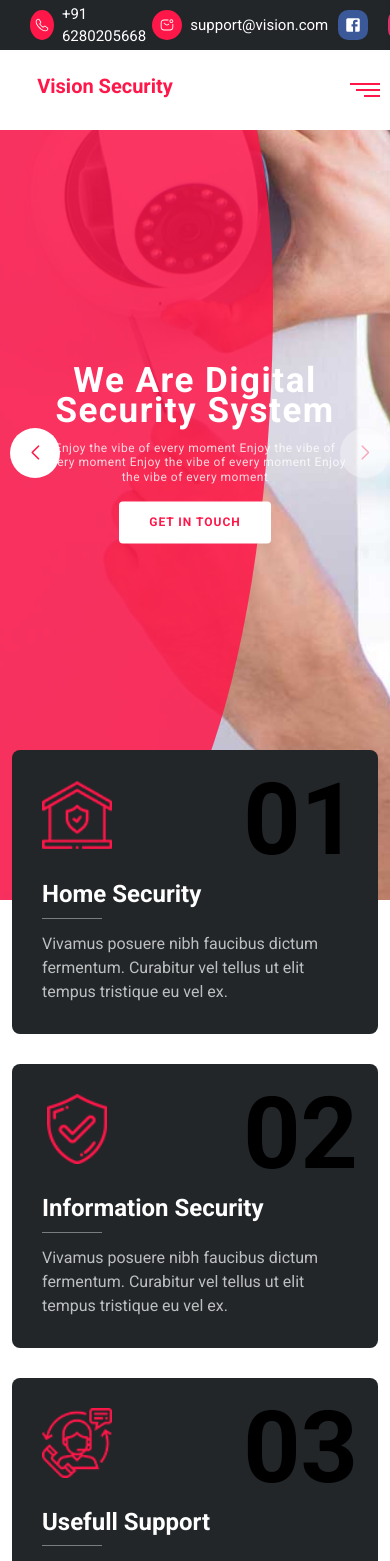
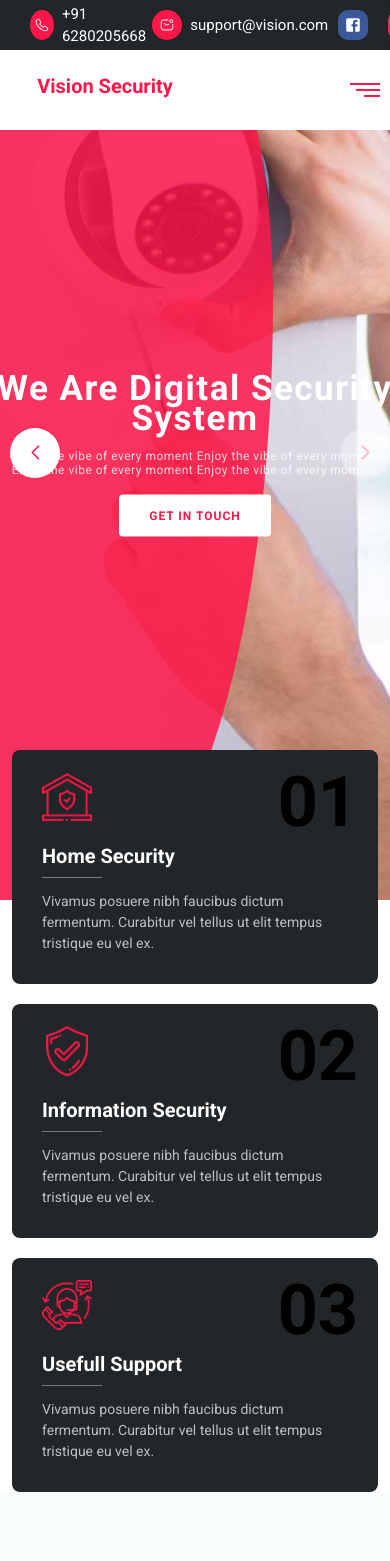
Before and after one commit to Ashish8689/Vision-security, a Next.js app: page / in a window 390 px wide. Shown: the top 1561 px of the page. Built offline with nearby package versions, Linux system fonts and the light colour scheme.

Commit message:
tablet responsive

```diff
--- a/src/components/gallery/Gallery.js
+++ b/src/components/gallery/Gallery.js
@@ -36,10 +36,11 @@ function Gallery() {
                             slidesPerView: 1,
                         },
                         500: {
-                            slidesPerView: 1,
+                            slidesPerView: 2,
                         },
                         640: {
-                            slidesPerView: 4,
+                            slidesPerView: 3,
+                            spaceBetween: 20,
                         },
                         768: {
                             slidesPerView: 3,
--- a/src/styles/banner.css
+++ b/src/styles/banner.css
@@ -125,15 +125,14 @@
     }
 }
 
-@media only screen and (max-width: 768px) {
+@media only screen and (max-width: 767px) {
     .swiper-content-container {
-        position: absolute;
-        left: 10%;
-        width: 100%;
+        width: 500px;
     }
 
     .swiper-content-title {
         font-size: 50px;
+        line-height: 60px;
     }
 }
 
--- a/src/styles/benefits.css
+++ b/src/styles/benefits.css
@@ -36,6 +36,8 @@
     height: 3px;
     background: var(--main-color);
 }
+
+/* *******  Block  ********** */
 
 .benefit-block {
     position: relative;
@@ -94,7 +96,13 @@
     fill: var(--title-color);
 }
 
-@media only screen and (max-width: 768px) {
+@media only screen and (max-width: 767px) {
+    .benefit-header .benefit-title {
+        font-size: 50px;
+        line-height: 50px;
+    }
+
+    /* ******* Block   ******** */
     .benefit-heading {
         font-size: 22px;
     }
--- a/src/styles/purpose.css
+++ b/src/styles/purpose.css
@@ -1,6 +1,5 @@
 .purpose-section {
     padding: 150px 0;
-
     background: linear-gradient(rgba(0, 0, 0, 0.2), rgba(0, 0, 0, 0.15)),
         url('/images/purpose.png') no-repeat;
     background-position: center;
@@ -50,3 +49,9 @@
 .button-container a:hover {
     opacity: 0.8;
 }
+
+@media only screen and (max-width: 767px) {
+    .purpose-header .purpose-title {
+        font-size: 50px;
+    }
+}
--- a/src/styles/quick-service.css
+++ b/src/styles/quick-service.css
@@ -78,3 +78,27 @@
     opacity: 0.7;
     margin: 0;
 }
+
+@media (max-width: 767px) {
+    .quick-service-block-container {
+        grid-column-gap: 20px;
+        grid-row-gap: 20px;
+    }
+
+    .quick-service-block .quick-service-block-header .quick-service-count {
+        font-size: 70px;
+    }
+
+    .quick-service-block .service-icon-container .icon {
+        width: 50px;
+        height: 50px;
+    }
+
+    .quick-service-block .service-content .service-title {
+        font-size: 20px;
+    }
+
+    .quick-service-block .service-content .service-description {
+        font-size: 14px;
+    }
+}
--- a/src/styles/securitySolution.css
+++ b/src/styles/securitySolution.css
@@ -164,6 +164,12 @@
     }
 }
 
+@media (max-width: 767px) {
+    .security-solution-container .content .title {
+        font-size: 50px;
+    }
+}
+
 @media (max-width: 600px) {
     .security-solution-container .section1 .section-img-container img {
         max-width: 400px;
--- a/src/styles/service.css
+++ b/src/styles/service.css
@@ -185,3 +185,10 @@
         border-right: none;
     }
 }
+
+@media only screen and (max-width: 767px) {
+    .service-header-block h1 {
+        font-size: 50px;
+        line-height: 60px;
+    }
+}
--- a/src/styles/testimonial.css
+++ b/src/styles/testimonial.css
@@ -128,9 +128,9 @@
     }
 }
 
-@media (max-width: 768px) {
+@media (max-width: 767px) {
     .testimonial-section .swiper-container {
-        height: 550px;
+        height: 500px;
     }
 
     .testimonial-section .swiper-slide {
@@ -138,7 +138,11 @@
     }
 
     .testimonial-header .testimonial-title {
-        font-size: 40px;
+        font-size: 50px;
+    }
+
+    .testimonial-block .testimonial-content .testimonial-para {
+        max-width: 380px;
     }
 }
 
--- a/src/styles/urgent.css
+++ b/src/styles/urgent.css
@@ -107,17 +107,17 @@
     }
 }
 
-@media only screen and (max-width: 768px) {
+@media only screen and (max-width: 767px) {
     .urgentContainer {
+        width: 100%;
         padding: 50px 0;
-    }
-
-    .urgent-content {
         text-align: center;
     }
 
     .urgent-content h1 {
-        font-size: 35px;
+        font-size: 40px;
+        line-height: 40px;
+        margin-bottom: 10px;
     }
 
     .urgent-content p {
```
